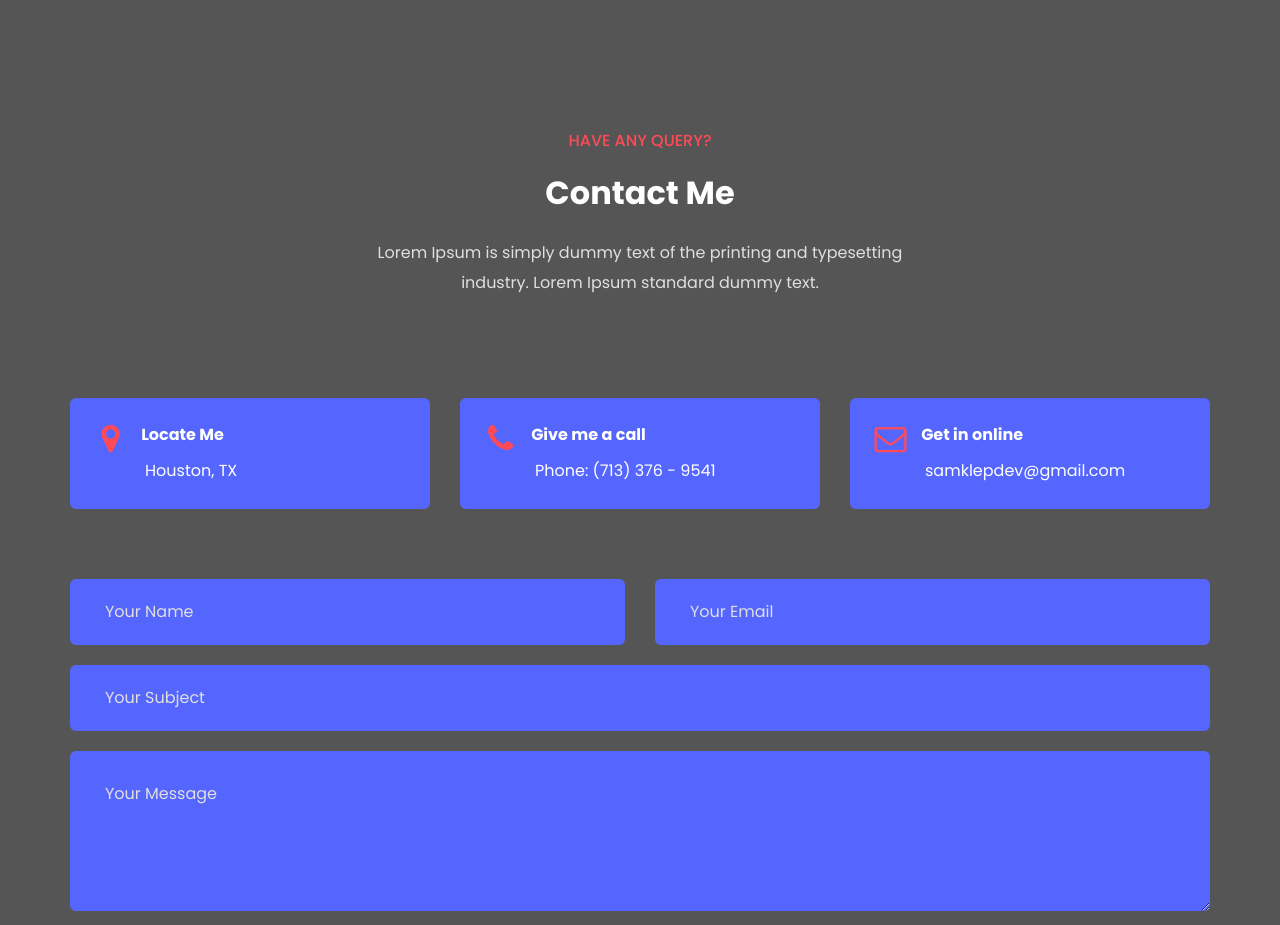
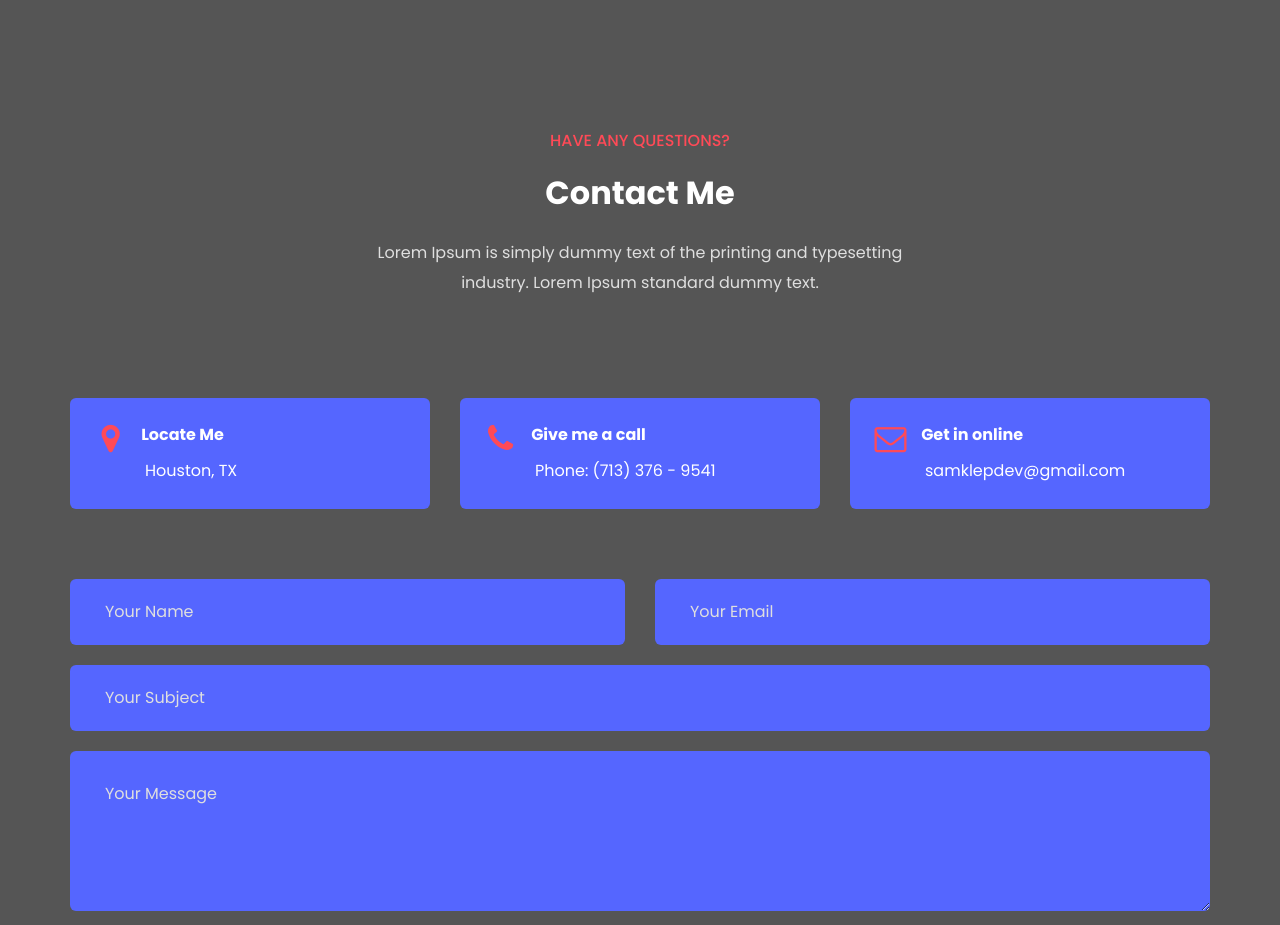
Before and after one commit to SamKlep/react-portfolio, a React (Create React App) app: page / in a window 1280 px wide. Shown: the part 4486-5411 px from the top of the page. Built offline with nearby package versions, Linux system fonts and the light colour scheme; the HTML template or start-up script is replaced by a standard one.

Commit message:
Portfolio section colors changed to color scheme

```diff
--- a/public/assets/css/style.css
+++ b/public/assets/css/style.css
@@ -1251,7 +1251,7 @@ body.admin-bar .fixed-top {
 
 .post-item-content {
     padding: 45px;
-    background: #6eeb83;
+    background: rgb(165, 165, 165);
 }
 
 .post-item-content h3 {
@@ -1354,7 +1354,7 @@ body.admin-bar .fixed-top {
 # Widget
 --------------------------------------------------------------*/
 .widget-area .widget {
-    background: #6eeb83;
+    background: rgb(165, 165, 165);
     padding: 30px;
     margin-bottom: 50px;
     border-radius: 6px;
--- a/src/components/contact.js
+++ b/src/components/contact.js
@@ -7,7 +7,7 @@ const Contact = () => {
         <div className='row justify-content-center'>
           <div className='col-lg-6'>
             <div className='section-title wow fadeInUp' data-wow-delay='0.2s'>
-              <span>Have Any Query?</span>
+              <span>Have Any Questions?</span>
               <h2>
                 Contact Me
                 <span className='span-inline' />
```
